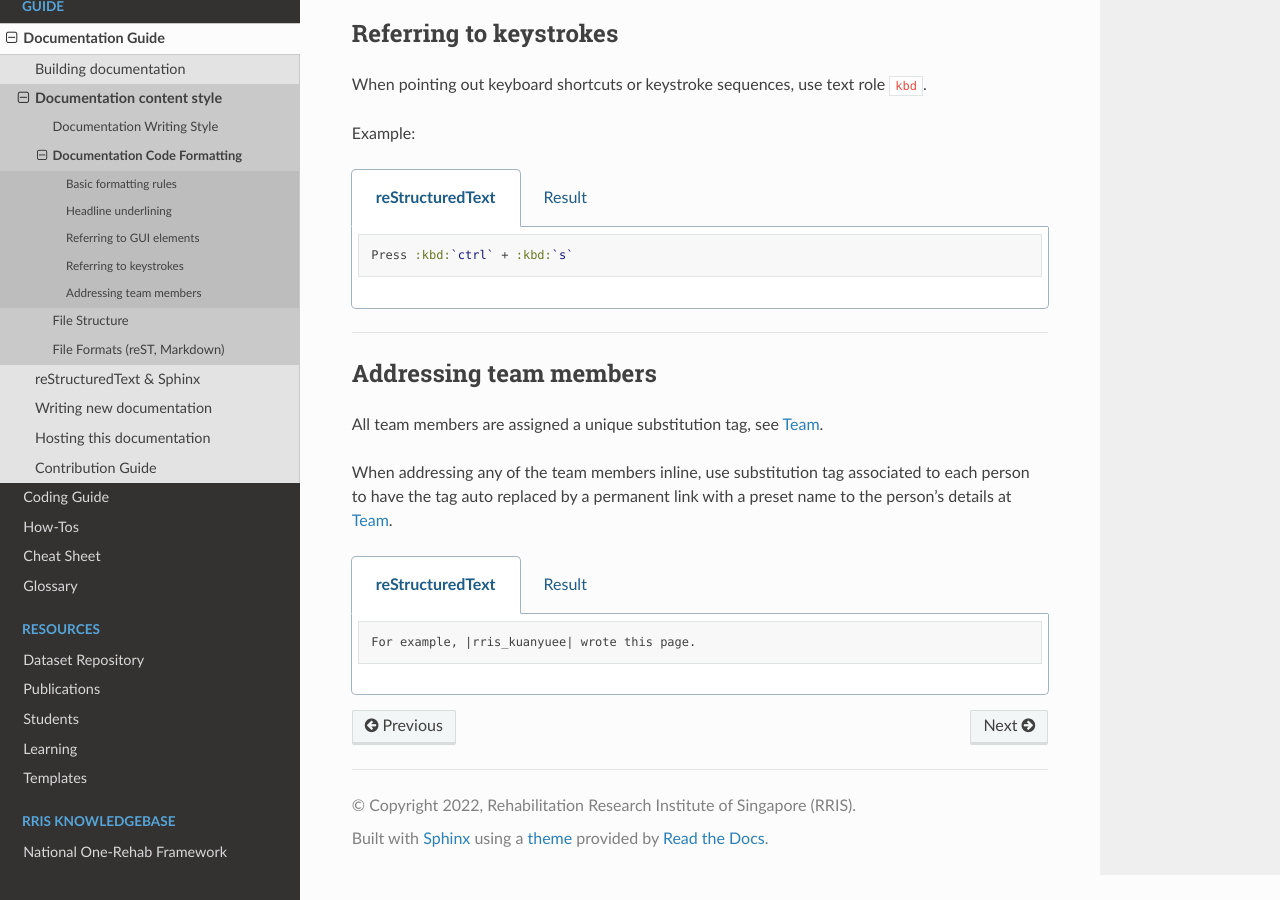
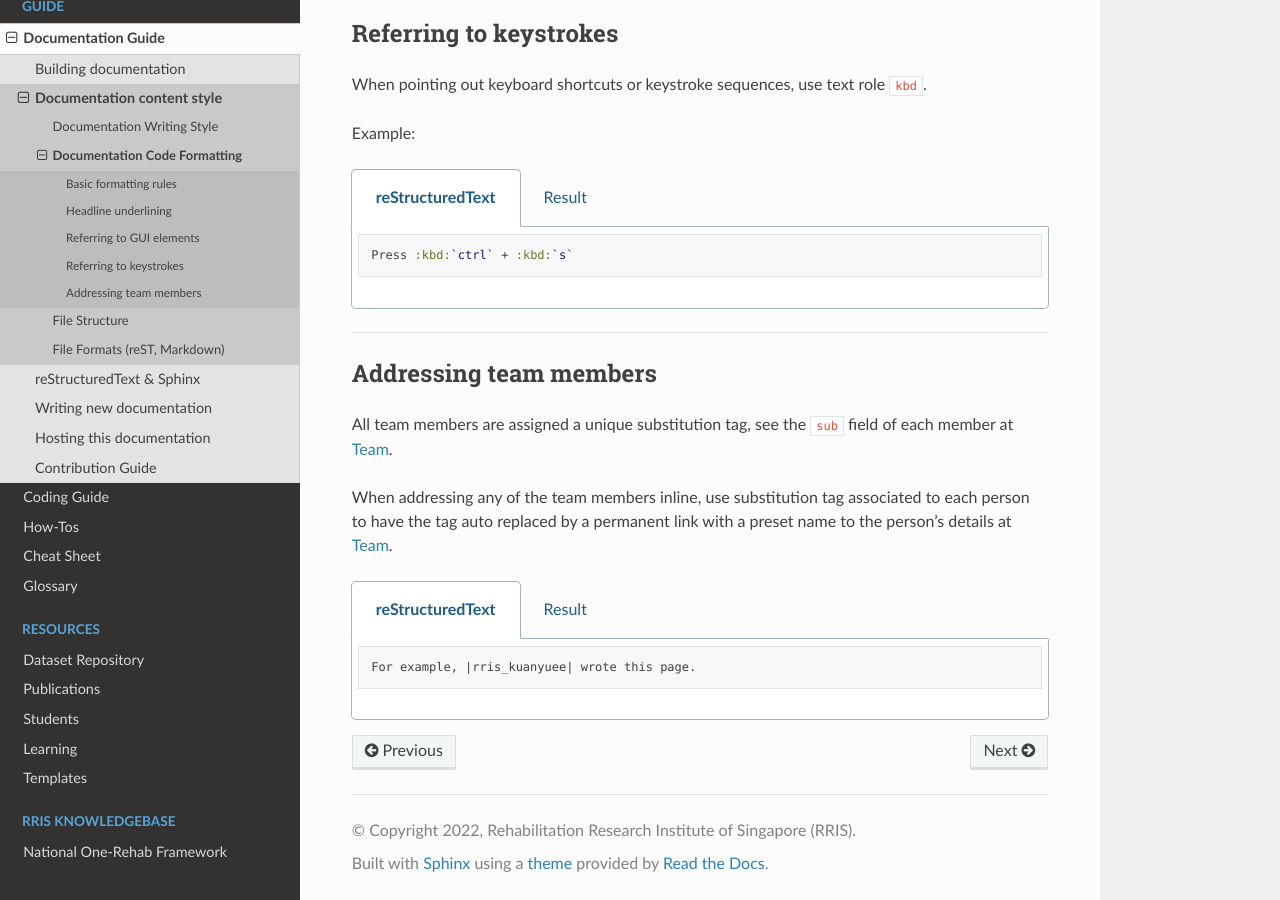
Before and after one commit to tky1026/rris_doc, a Sphinx documentation site: the page built from docs/source/Doc/Guide/Documentation/doc_guide_rst.rst, in a window 1280 px wide and 900 px high, scrolled down 2633 px. Built offline with Sphinx 7.4.7 and the Read the Docs theme 2.0.0, drawn with Linux system fonts in a browser that asks for light colours; pages that are not in the unit, such as notebooks, are missing from menus.

Commit message:
minor edit

```diff
--- a/docs/source/Doc/Guide/Documentation/doc_guide_rst.rst
+++ b/docs/source/Doc/Guide/Documentation/doc_guide_rst.rst
@@ -159,7 +159,7 @@ Example:
 Addressing team members
 =======================
 
-All team members are assigned a unique substitution tag, see :ref:`intro-team`.
+All team members are assigned a unique substitution tag, see the ``sub`` field of each member at :ref:`intro-team`.
 
 When addressing any of the team members inline, use substitution tag associated to each person to have the tag auto replaced
 by a permanent link with a preset name to the person's details at :ref:`intro-team`.
```
